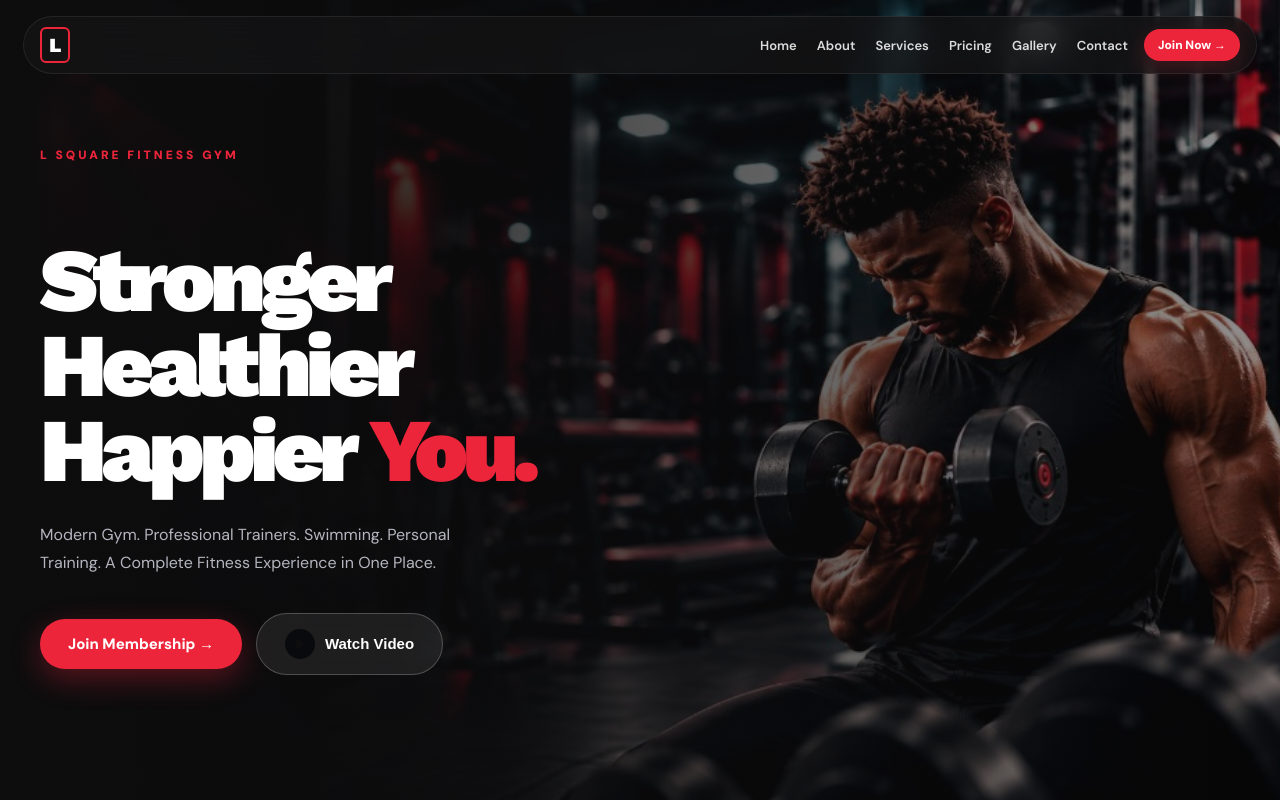
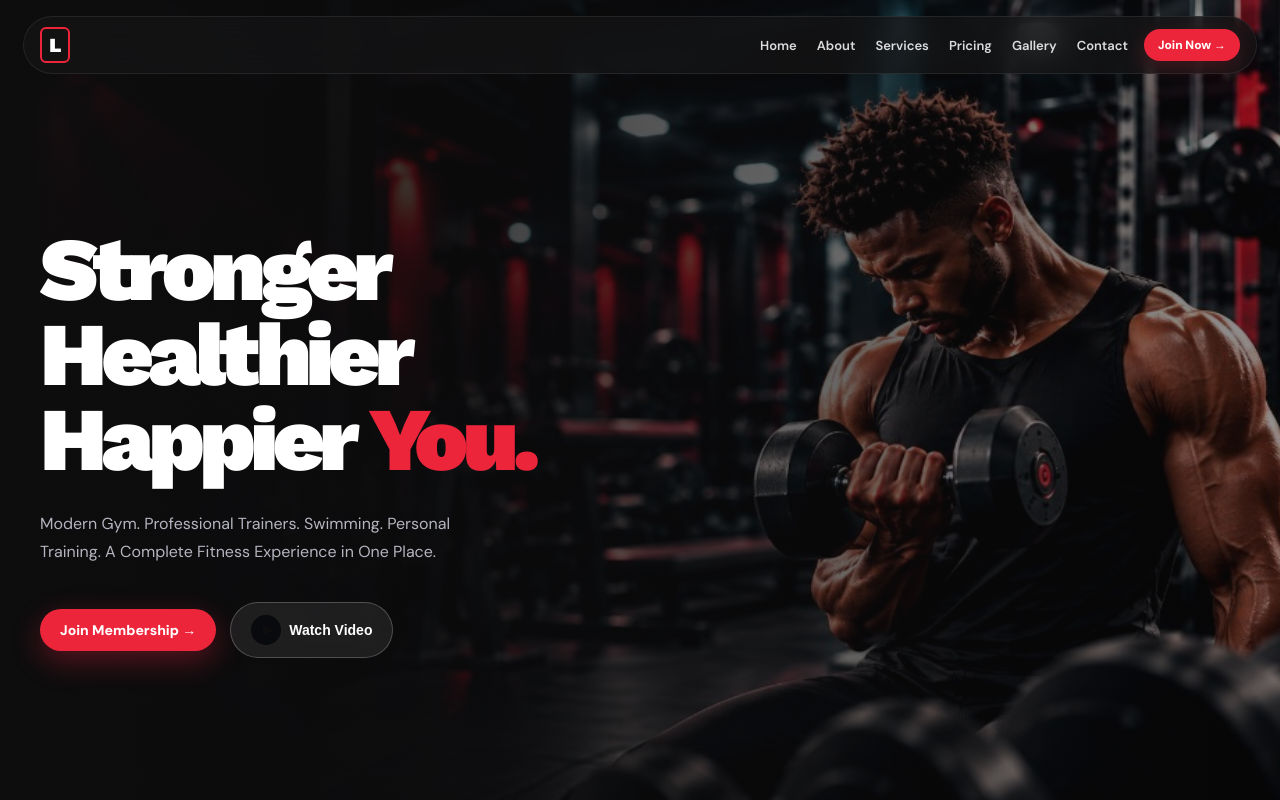
Before and after one commit to Collins44-mark/Lsquare-Gym, a Next.js app: page / in a window 1280 px wide. Shown: the top 800 px of the page. Built offline with nearby package versions, Linux system fonts and the light colour scheme.

Commit message:
hero fix: remove dup eyebrow, buttons horizontal row, compact spacing; only hero changed
Co-authored-by: Cursor <cursoragent@cursor.com>

```diff
--- a/app/page.tsx
+++ b/app/page.tsx
@@ -10,16 +10,15 @@ export default function HomePage() {
         <div style={{position:'absolute',top:0,left:0,width:'100%',height:'100%',background:'linear-gradient(90deg,#0d0d0e 0%,rgba(13,13,14,0.65) 55%,rgba(13,13,14,0.4) 100%)',zIndex:2,pointerEvents:'none'}} />
         <div style={{position:'relative',zIndex:10,maxWidth:1200,margin:'auto',padding:'70px 30px 60px',width:'100%',display:'grid',gridTemplateColumns:'repeat(auto-fit,minmax(320px,1fr))',gap:40,alignItems:'center'}}>
           <div>
-            <p style={{fontSize:12,textTransform:'uppercase',letterSpacing:'.25em',fontWeight:900,color:'#ed253b',marginBottom:12}}>L Square Fitness Gym</p>
             <h1 style={{fontFamily:"'Work Sans',system-ui,sans-serif",fontWeight:900,fontSize:'clamp(52px,7vw,110px)',lineHeight:0.95,letterSpacing:'-.06em',color:'#fff',marginBottom:28}}>
               <span style={{display:'block'}}>Stronger</span>
               <span style={{display:'block'}}>Healthier</span>
               <span style={{display:'block'}}>Happier <span style={{color:'#ed253b'}}>You.</span></span>
             </h1>
             <p style={{color:'#b5b5bf',fontSize:16,lineHeight:1.75,maxWidth:460,marginBottom:36}}>Modern Gym. Professional Trainers. Swimming. Personal Training. A Complete Fitness Experience in One Place.</p>
-            <div style={{display:'flex',gap:14,flexWrap:'wrap',alignItems:'center'}}>
-              <Link href="/register" style={{background:'#ed253b',color:'#fff',padding:'15px 28px',borderRadius:9999,fontWeight:800,fontSize:15,textDecoration:'none',boxShadow:'0 10px 30px #ed253b55'}}>Join Membership →</Link>
-              <button onClick={()=>{const m=document.getElementById('video-modal'); if(m)m.style.display='flex';}} style={{background:'rgba(255,255,255,0.08)',color:'#fff',padding:'15px 28px',borderRadius:9999,fontWeight:800,fontSize:15,textDecoration:'none',border:'1px solid rgba(255,255,255,0.22)',cursor:'pointer',display:'inline-flex',alignItems:'center',gap:10,backdropFilter:'blur(8px)'}}>
+            <div style={{display:'flex',gap:14,flexWrap:'nowrap',alignItems:'center',justifyContent:'flex-start'}}>
+              <Link href="/register" style={{background:'#ed253b',color:'#fff',padding:'12px 20px',borderRadius:9999,fontWeight:800,fontSize:14,textDecoration:'none',boxShadow:'0 10px 30px #ed253b55',whiteSpace:'nowrap',flexShrink:0}}>Join Membership →</Link>
+              <button onClick={()=>{const m=document.getElementById('video-modal'); if(m)m.style.display='flex';}} style={{background:'rgba(255,255,255,0.08)',color:'#fff',padding:'12px 20px',borderRadius:9999,fontWeight:800,fontSize:14,textDecoration:'none',border:'1px solid rgba(255,255,255,0.22)',cursor:'pointer',display:'inline-flex',alignItems:'center',gap:8,backdropFilter:'blur(8px)',whiteSpace:'nowrap',flexShrink:0}}>
                 <span style={{width:30,height:30,borderRadius:'50%',background:'#090A0D',display:'inline-grid',placeItems:'center'}}><span style={{width:0,height:0,borderTop:'6px solid transparent',borderBottom:'6px solid transparent',borderLeft:'10px solid #0d0d0e',marginLeft:3}}/></span> Watch Video
               </button>
             </div>
```
